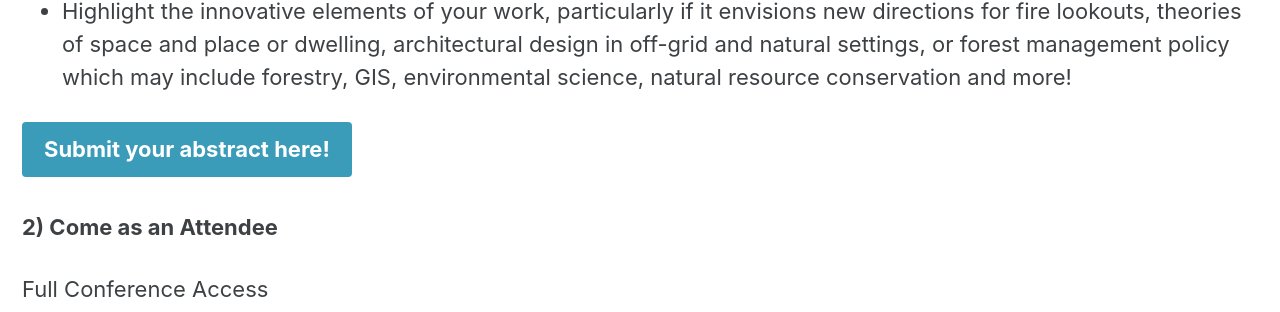
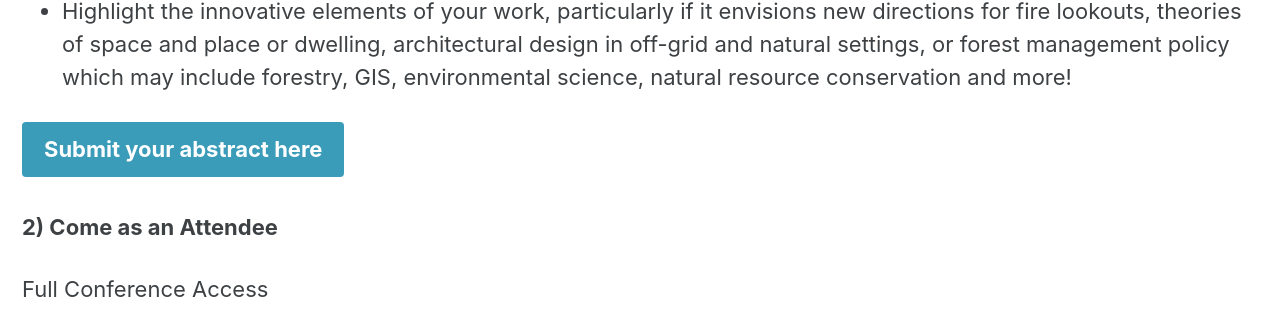
Before and after one commit to lookoutconference/lookoutconference.github.io, a Jekyll site: the page built from pages/participate.md, in a window 1280 px wide. Shown: the part 1334-1646 px from the top of the page. Built offline with Jekyll 4.4.1, drawn with Linux system fonts in a browser that asks for light colours; cached includes are drawn as plain includes; our own code applies the rules of GitHub Pages for plain Markdown files.

```diff
--- a/pages/participate.md
+++ b/pages/participate.md
@@ -38,7 +38,7 @@ In the spirit of interdisciplinarity, we welcome submissions from a broad range
 
 * Highlight the innovative elements of your work, particularly if it envisions new directions for fire lookouts, theories of space and place or dwelling, architectural design in off-grid and natural settings, or forest management policy which may include forestry, GIS, environmental science, natural resource conservation and more!
 
-[Submit your abstract here!](../join/){: .btn .btn--info .btn--large}
+[Submit your abstract here](../join/){: .btn .btn--info .btn--large}
 
 **2\) Come as an Attendee**
 
```
